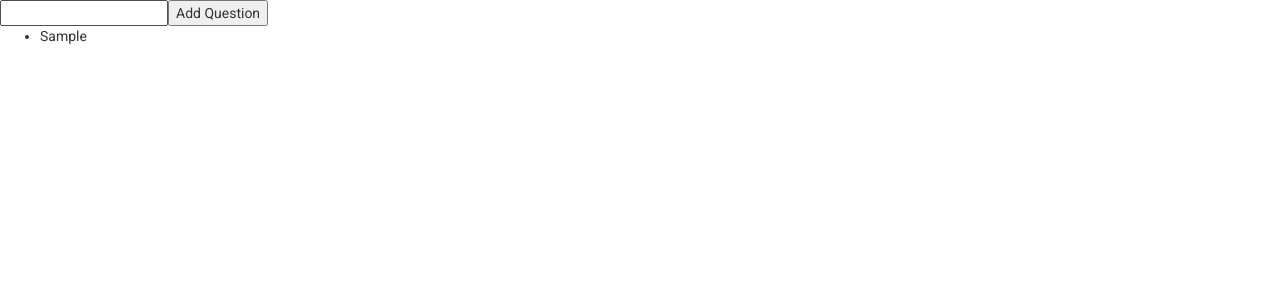
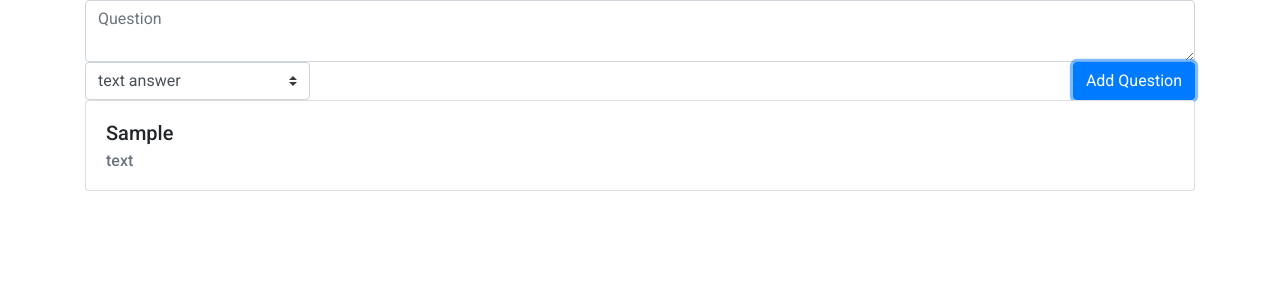
Before and after one commit to robtot/questionnaire_editor, a React app: page / in a window 1280 px wide. Both pictures are taken after typing "Sample" into the empty fields and a click on the button "Add Question". Shown: the top 300 px of the page. Built offline with nearby package versions, Linux system fonts and the light colour scheme.

Commit message:
styling changes and question type support

```diff
--- a/package.json
+++ b/package.json
@@ -11,7 +11,6 @@
     "babel-preset-react-app": "^3.1.0",
     "babel-preset-stage-1": "^6.24.1",
     "babel-runtime": "6.26.0",
-    "bootstrap": "^3.3.7",
     "case-sensitive-paths-webpack-plugin": "2.1.1",
     "chalk": "1.1.3",
     "css-loader": "0.28.7",
@@ -35,7 +34,6 @@
     "promise": "8.0.1",
     "raf": "3.4.0",
     "react": "^16.0.0",
-    "react-bootstrap": "^0.31.5",
     "react-dev-utils": "^4.2.1",
     "react-dom": "^16.0.0",
     "react-redux": "^5.0.6",
@@ -96,8 +94,5 @@
     "extends": "react-app"
   },
   "devDependencies": {
-    "redux-devtools": "^3.4.1",
-    "redux-devtools-dock-monitor": "^1.1.3",
-    "redux-devtools-log-monitor": "^1.4.0"
   }
 }
--- a/public/index.html
+++ b/public/index.html
@@ -11,6 +11,7 @@
     <link rel="manifest" href="%PUBLIC_URL%/manifest.json">
     <link rel="shortcut icon" href="%PUBLIC_URL%/favicon.ico">
     <link href="https://fonts.googleapis.com/css?family=Roboto:300,400,500" rel="stylesheet">
+    <link rel="stylesheet" href="https://maxcdn.bootstrapcdn.com/bootstrap/4.0.0/css/bootstrap.min.css" integrity="sha384-Gn5384xqQ1aoWXA+058RXPxPg6fy4IWvTNh0E263XmFcJlSAwiGgFAW/dAiS6JXm" crossorigin="anonymous">
     <!--
       Notice the use of %PUBLIC_URL% in the tags above.
       It will be replaced with the URL of the `public` folder during the build.
@@ -42,5 +43,8 @@
       To begin the development, run `npm start` or `yarn start`.
       To create a production bundle, use `npm run build` or `yarn build`.
     -->
+    <script src="https://code.jquery.com/jquery-3.2.1.slim.min.js" integrity="sha384-KJ3o2DKtIkvYIK3UENzmM7KCkRr/rE9/Qpg6aAZGJwFDMVNA/GpGFF93hXpG5KkN" crossorigin="anonymous"></script>
+    <script src="https://cdnjs.cloudflare.com/ajax/libs/popper.js/1.12.9/umd/popper.min.js" integrity="sha384-ApNbgh9B+Y1QKtv3Rn7W3mgPxhU9K/ScQsAP7hUibX39j7fakFPskvXusvfa0b4Q" crossorigin="anonymous"></script>
+    <script src="https://maxcdn.bootstrapcdn.com/bootstrap/4.0.0/js/bootstrap.min.js" integrity="sha384-JZR6Spejh4U02d8jOt6vLEHfe/JQGiRRSQQxSfFWpi1MquVdAyjUar5+76PVCmYl" crossorigin="anonymous"></script>
   </body>
 </html>
--- a/src/actions/index.js
+++ b/src/actions/index.js
@@ -1,15 +1,8 @@
 let nextQuestionId = 0
-export const addQuestion = text => {
+export const addQuestion = question => {
   return {
     type: 'ADD_QUESTION',
     id: nextQuestionId++,
-    text
+    question
   }
 }
-
-export const toggleQuestion = id => {
-  return {
-    type: 'TOGGLE_QUESTION',
-    id
-  }
-}
--- a/src/components/App.js
+++ b/src/components/App.js
@@ -3,7 +3,7 @@ import AddQuestion from '../containers/AddQuestion'
 import VisibleQuestionList from '../containers/VisibleQuestionList'
 
 const App = () => (
-  <div>
+  <div className="container">
     <AddQuestion />
     <VisibleQuestionList />
   </div>
--- a/src/components/Question.js
+++ b/src/components/Question.js
@@ -1,21 +1,26 @@
 import React from 'react'
 import PropTypes from 'prop-types'
 
-const Question = ({ onClick, completed, text }) => (
-  <li
+const Question = ({ onClick, text, type }) => (
+  <div
+    className="card"
     onClick={onClick}
-    style={ {
-      textDecoration: completed ? 'line-through' : 'none'
-    }}
   >
-    {text}
-  </li>
+    <div className="card-body">
+      <h5 className="card-title">
+        {text}
+      </h5>
+      <h6 className="card-subtitle text-muted">
+        {type}
+      </h6>
+    </div>
+  </div>
 )
 
 Question.propTypes = {
   onClick: PropTypes.func.isRequired,
-  completed: PropTypes.bool.isRequired,
-  text: PropTypes.string.isRequired
+  text: PropTypes.string.isRequired,
+  type: PropTypes.string.isRequired,
 }
 
 export default Question
--- a/src/components/QuestionList.js
+++ b/src/components/QuestionList.js
@@ -3,19 +3,19 @@ import PropTypes from 'prop-types'
 import Question from './Question'
 
 const QuestionList = ({ questions, onQuestionClick }) => (
-  <ul>
+  <div>
     {questions.map(question => (
       <Question key={question.id} {...question} onClick={() => onQuestionClick(question.id)} />
     ))}
-  </ul>
+  </div>
 )
 
 QuestionList.propTypes = {
   questions: PropTypes.arrayOf(
     PropTypes.shape({
       id: PropTypes.number.isRequired,
-      completed: PropTypes.bool.isRequired,
-      text: PropTypes.string.isRequired
+      text: PropTypes.string.isRequired,
+      type: PropTypes.string.isRequired
     }).isRequired
   ).isRequired,
   onQuestionClick: PropTypes.func.isRequired
--- a/src/containers/AddQuestion.js
+++ b/src/containers/AddQuestion.js
@@ -3,30 +3,54 @@ import { connect } from 'react-redux'
 import { addQuestion } from '../actions'
 
 let AddQuestion = ({ dispatch }) => {
-  let input
+  let questionText, questionType
 
   return (
-    <div>
     <form
       onSubmit={e => {
         e.preventDefault()
-          if (!input.value.trim()) {
+        if (!questionText.value.trim()) {
           return
         }
-          dispatch(addQuestion(input.value))
-          input.value = ''
+        dispatch(addQuestion({ text: questionText.value, type: questionType.value}))
+        questionText.value = ''
+        questionType.value = 'text'
       }}
     >
-        <input
+      <div className="form-row">
+        <div className="col-12">
+          <textarea
+            name="question"
+            type="text"
+            className="form-control"
+            placeholder="Question"
             ref={node => {
-            input = node
+              questionText = node
             }}
           />
-        <button type="submit">
+        </div>
+      </div>
+      <div className="form-row justify-content-between">
+        <div className="col-auto">
+          <select
+            name="question-type"
+            className="custom-select"
+            ref={node => {
+              questionType = node
+            }}
+          >
+            <option value="text">text answer</option>
+            <option value="radio">radio buttons answer</option>
+            <option value="checkbox">checkbox buttons answer</option>
+          </select>
+        </div>
+        <div className="col-auto">
+          <button type="submit" className="btn btn-primary">
             Add Question
           </button>
+        </div>
+      </div>
     </form>
-    </div>
   )
 }
 AddQuestion = connect()(AddQuestion)
--- a/src/containers/VisibleQuestionList.js
+++ b/src/containers/VisibleQuestionList.js
@@ -1,5 +1,4 @@
 import { connect } from 'react-redux'
-import { toggleQuestion } from '../actions'
 import QuestionList from '../components/QuestionList'
 
 const getVisibleQuestions = (questions) => {
@@ -15,7 +14,7 @@ const mapStateToProps = state => {
 const mapDispatchToProps = dispatch => {
   return {
     onQuestionClick: id => {
-      dispatch(toggleQuestion(id))
+      // dispatch(toggleQuestion(id))
     }
   }
 }
--- a/src/index.js
+++ b/src/index.js
@@ -1,5 +1,3 @@
-import 'bootstrap/dist/css/bootstrap.css'
-import 'bootstrap/dist/css/bootstrap-theme.css'
 import React from 'react'
 import ReactDOM from 'react-dom'
 import './index.css'
--- a/src/reducers/questions.js
+++ b/src/reducers/questions.js
@@ -5,16 +5,10 @@ const questions = (state = [], action) => {
         ...state,
         {
           id: action.id,
-          text: action.text,
-          completed: false
+          text: action.question.text,
+          type: action.question.type
         }
       ]
-    case 'TOGGLE_QUESTION':
-      return state.map(question =>
-        (question.id === action.id)
-          ? {...question, completed: !question.completed}
-          : question
-      )
     default:
       return state
   }
```
Lines whose indentation alone changed are shown as unchanged.
